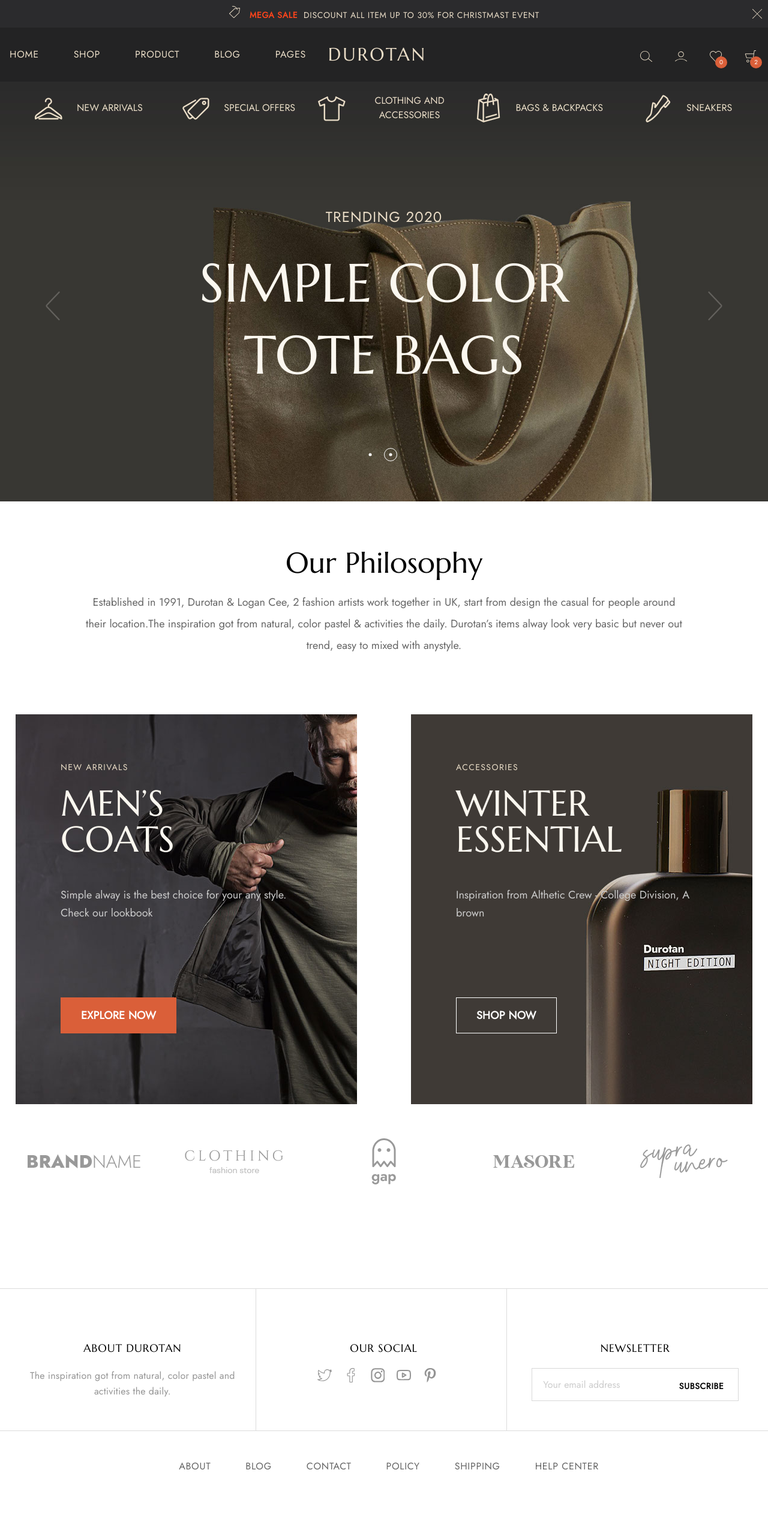
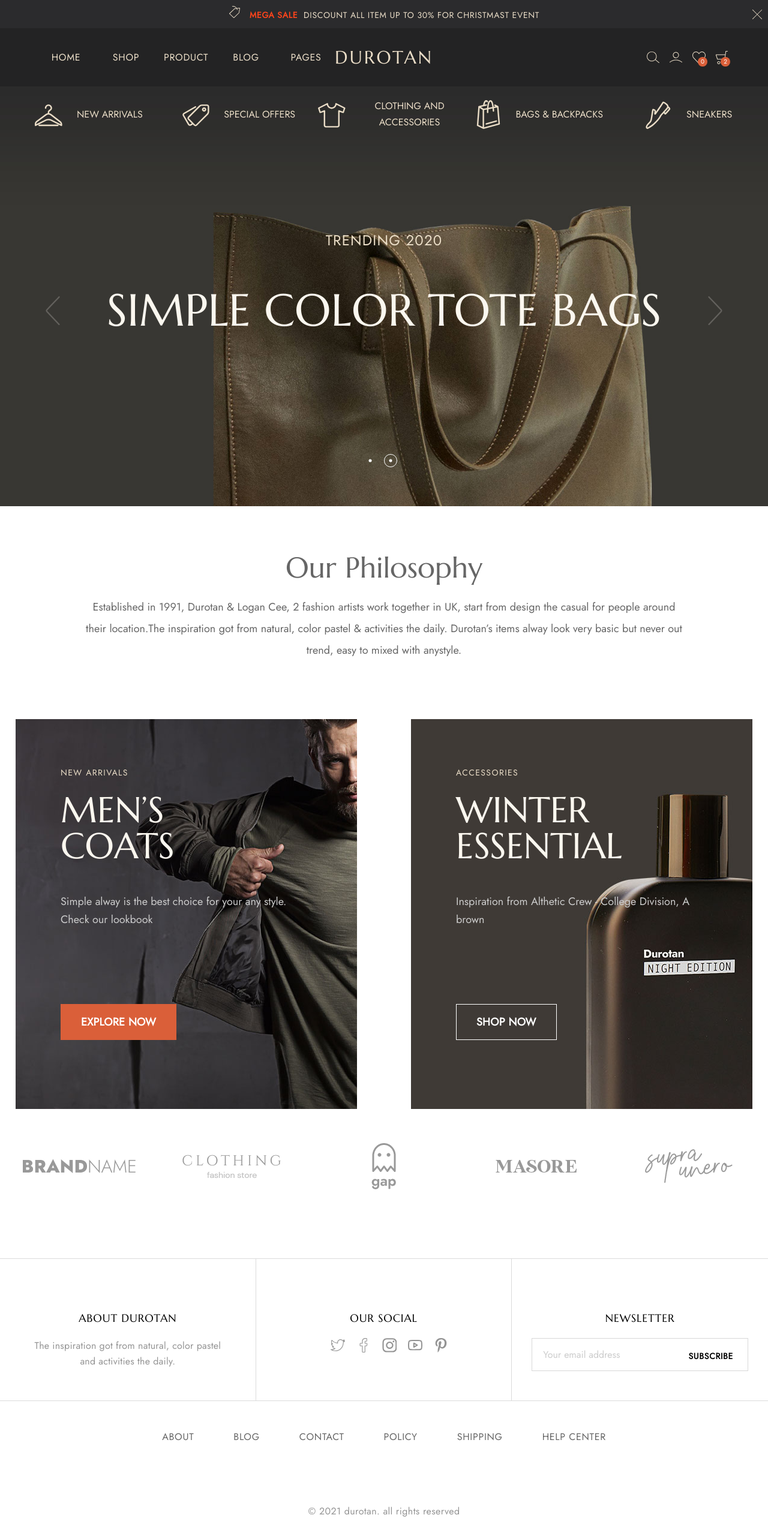
Before and after one commit to ducnam0902/Durotan, a React (Vite) app: page / in a window 1280 px wide. Shown: the top 2556 px of the page at 60% size. Built offline with nearby package versions, Linux system fonts and the light colour scheme.

Commit message:
refactor | layout
refactor | layout

```diff
--- a/src/components/Branch/index.tsx
+++ b/src/components/Branch/index.tsx
@@ -13,33 +13,23 @@ const Branch = () => {
       maxW="container.xl"
       marginTop="42px"
       padding="15px"
-      marginBottom={{ base: '60px', lg: '90px', xl: '158px' }}
+      marginBottom={{ base: '60px', lg: '80px', xl: '100px' }}
     >
-      <Grid templateColumns={{ base: 'repeat(1, 1fr)', md: 'repeat(5, 1fr)' }}>
-        <GridItem>
-          <Box display="flex" justifyContent="center">
-            <Image src={brand01} />
-          </Box>
+      <Grid templateColumns={{ base: 'repeat(1, 1fr)', md: 'repeat(5, 1fr)' }} gap="20px" justifyItems="center">
+        <GridItem colStart={{ lg: 1 }} colEnd={{ lg: 2 }}>
+          <Image src={brand01} />
         </GridItem>
-        <GridItem>
-          <Box display="flex" justifyContent="center">
-            <Image src={brand02} />
-          </Box>
+        <GridItem colStart={{ lg: 2 }} colEnd={{ lg: 3 }}>
+          <Image src={brand02} />
         </GridItem>
-        <GridItem>
-          <Box display="flex" justifyContent="center">
-            <Image src={brand03} />
-          </Box>
+        <GridItem colStart={{ lg: 3 }} colEnd={{ lg: 4 }}>
+          <Image src={brand03} />
         </GridItem>
-        <GridItem>
-          <Box display="flex" justifyContent="center">
-            <Image src={brand04} />
-          </Box>
+        <GridItem colStart={{ lg: 4 }} colEnd={{ lg: 5 }}>
+          <Image src={brand04} />
         </GridItem>
-        <GridItem>
-          <Box display="flex" justifyContent="center">
-            <Image src={brand05} />
-          </Box>
+        <GridItem colStart={{ lg: 5 }} colEnd={{ lg: 6 }}>
+          <Image src={brand05} />
         </GridItem>
       </Grid>
     </Container>
--- a/src/components/Footer/index.tsx
+++ b/src/components/Footer/index.tsx
@@ -1,5 +1,5 @@
 import { Image } from '@chakra-ui/image';
-import { Box, Grid, GridItem, Heading, Text, UnorderedList, ListItem, Container } from '@chakra-ui/layout';
+import { Box, Grid, GridItem, Heading, Text, Wrap, WrapItem, Container, Center, Flex } from '@chakra-ui/layout';
 import { Input } from '@chakra-ui/input';
 import { Button } from '@chakra-ui/button';
 
@@ -9,15 +9,15 @@ import svgface from '@durotan/assets/svgface.svg';
 import svginsta from '@durotan/assets/svginsta.svg';
 import svgyoutube from '@durotan/assets/svgyoutube.svg';
 import svgpin from '@durotan/assets/svgpin.svg';
+import { FC } from 'react';
 
-const Footer = () => {
-  return (
-    <Box>
-      <Box borderTop="1px solid #dbdbdb" borderBottom="1px solid #dbdbdb">
-        <Container maxW={{ base: 'container.sm', lg: 'container.xl' }}>
-          <Grid templateColumns={{ base: 'repeat(1,1fr)', lg: 'repeat(3,1fr)' }} gap={2}>
-            <GridItem w="100%" borderRight={{ lg: '1px solid #dbdbdb' }} padding="90px 15px 36px">
-              <Box>
+const socialIcons = [svgtwiiter, svgface, svginsta, svgyoutube, svgpin];
+
+interface HeadingTitleProps {
+  title: string;
+}
+
+const HeadingTitle: FC<HeadingTitleProps> = ({ title }) => (
   <Heading
     as="h6"
     marginBottom="24px"
@@ -27,92 +27,63 @@ const Footer = () => {
     fontWeight="normal"
     textTransform="uppercase"
     textAlign="center"
+    color="darker"
   >
-                  About Durotan
+    {title}
   </Heading>
+);
+
+const Footer = () => {
+  return (
+    <Box>
+      <Box borderTop="1px solid #dbdbdb" borderBottom="1px solid #dbdbdb">
+        <Grid templateColumns={{ base: 'repeat(1,1fr)', lg: 'repeat(3,1fr)' }}>
+          <GridItem
+            colStart={{ base: 1, lg: 1 }}
+            colEnd={{ base: 2, lg: 2 }}
+            borderRight={{ lg: '1px solid #dbdbdb' }}
+            padding="90px 15px 36px"
+            justifyItems="center"
+          >
+            <Box>
+              <HeadingTitle title="About Durotan" />
               <Text
-                  margin="1em 0"
+                margin="1em auto"
                 textAlign="center"
                 fontSize="16px"
                 color="#949494"
                 lineHeight="26px"
                 letterSpacing="0.015em"
+                width="80%"
               >
                 The inspiration got from natural, color pastel and activities the daily.
               </Text>
             </Box>
           </GridItem>
-            <GridItem w="100%" borderRight={{ lg: '1px solid #dbdbdb' }} padding="90px 15px 36px">
-              <Heading
-                as="h6"
-                marginBottom="24px"
-                fontSize="18px"
-                letterSpacing="0.05em"
-                lineHeight="18px"
-                fontWeight="normal"
-                textTransform="uppercase"
-                textAlign="center"
+          <GridItem
+            colStart={{ base: 1, lg: 2 }}
+            colEnd={{ base: 2, lg: 3 }}
+            borderRight={{ lg: '1px solid #dbdbdb' }}
+            padding="90px 15px 36px"
           >
-                Our Social
-              </Heading>
-              <Box textAlign="center">
+            <HeadingTitle title="Our Social" />
+            <Center>
+              {socialIcons.map((icon, index) => (
                 <Image
                   display="inline-block"
-                  marginRight="20px"
-                  src={svgtwiiter}
+                  marginLeft={{ base: '10px', lg: '19px' }}
+                  src={icon}
                   objectFit="cover"
                   boxSize={{ base: '18px', lg: '24px' }}
                   cursor="pointer"
+                  key={index}
                 />
-                <Image
-                  display="inline-block"
-                  marginRight="20px"
-                  src={svgface}
-                  objectFit="cover"
-                  boxSize={{ base: '18px', lg: '24px' }}
-                  cursor="pointer"
-                />
-                <Image
-                  display="inline-block"
-                  marginRight="20px"
-                  src={svginsta}
-                  objectFit="cover"
-                  boxSize={{ base: '18px', lg: '24px' }}
-                  cursor="pointer"
-                />
-                <Image
-                  display="inline-block"
-                  marginRight="20px"
-                  src={svgyoutube}
-                  objectFit="cover"
-                  boxSize={{ base: '18px', lg: '24px' }}
-                  cursor="pointer"
-                />
-                <Image
-                  display="inline-block"
-                  marginRight="20px"
-                  src={svgpin}
-                  objectFit="cover"
-                  boxSize={{ base: '18px', lg: '24px' }}
-                  cursor="pointer"
-                />
-              </Box>
+              ))}
+            </Center>
           </GridItem>
-            <GridItem w="100%" padding="90px 15px 36px">
-              <Heading
-                as="h6"
-                marginBottom="24px"
-                fontSize="18px"
-                letterSpacing="0.05em"
-                lineHeight="18px"
-                fontWeight="normal"
-                textTransform="uppercase"
-                textAlign="center"
-              >
-                Newsletter
-              </Heading>
-              <Box
-                display="flex"
+          <GridItem colStart={{ base: 1, lg: 3 }} colEnd={{ base: 2, lg: 4 }} padding="90px 15px 36px">
+            <HeadingTitle title="Newsletter" />
+            <Flex
               marginLeft="18px"
               marginRight="18px"
               border="1px solid #d8d8d8"
@@ -138,24 +109,21 @@ const Footer = () => {
               >
                 Subscribe
               </Button>
-              </Box>
+            </Flex>
           </GridItem>
         </Grid>
-        </Container>
       </Box>
-      <Box>
-        <UnorderedList
+      <Center>
+        <Wrap
+          direction={{ base: 'column', lg: 'row' }}
+          margin="0 auto"
           fontSize="16px"
           letterSpacing="0.7px"
-          listStyleType="none"
-          display="flex"
           color="#666666"
-          justifyContent="center"
           padding="47px 0"
-          flexWrap="wrap"
         >
           {secondaryMenu.map((menuItem, index) => (
-            <ListItem
+            <WrapItem
               key={index}
               paddingLeft="29px"
               paddingRight="29px"
@@ -166,10 +134,10 @@ const Footer = () => {
               }}
             >
               {menuItem.title}
-            </ListItem>
+            </WrapItem>
           ))}
-        </UnorderedList>
-      </Box>
+        </Wrap>
+      </Center>
       <Box padding="50px 60px">
         <Text marginBottom="15px" textAlign="center" fontSize="16px" letterSpacing="0.025em" color="#949494">
           © 2021 durotan. all rights reserved
--- a/src/components/Header/index.tsx
+++ b/src/components/Header/index.tsx
@@ -4,9 +4,6 @@ import {
   Image,
   Grid,
   GridItem,
-  UnorderedList,
-  ListItem,
-  Container,
   Link as CustomLink,
   Drawer,
   DrawerOverlay,
@@ -16,6 +13,7 @@ import {
   DrawerFooter,
   useDisclosure,
   Heading,
+  Circle,
 } from '@chakra-ui/react';
 import { Link } from 'react-router-dom';
 import { primaryMenu } from '@durotan/data/constants';
@@ -27,16 +25,27 @@ import accountIcon from '@durotan/assets/svgaccount.svg';
 import favouriteIcon from '@durotan/assets/svgfavourite.svg';
 import cartIcon from '@durotan/assets/svgcart.svg';
 import hamburgerIcon from '@durotan/assets/svghamburger.svg';
+import { useState } from 'react';
 
 const Header = () => {
   const { isOpen, onOpen, onClose } = useDisclosure();
+  const [isShowMegasales, setIsShowMegasales] = useState<boolean>(() => {
+    const megaSales: string | null = localStorage.getItem('megaSales');
+    return megaSales === null ? true : Boolean(JSON.parse(megaSales));
+  });
+
+  const handleCloseMegaSales = () => {
+    localStorage.setItem('megaSales', JSON.stringify(!isShowMegasales));
+    setIsShowMegasales(!isShowMegasales);
+  };
 
   return (
     <Box>
+      {isShowMegasales && (
         <Box background="#2b2b2d" position="relative">
           <Text
             letterSpacing="0.7px"
-          color="#eaddc7"
+            color="white"
             textTransform="uppercase"
             fontWeight="500"
             textAlign="center"
@@ -66,22 +75,25 @@ const Header = () => {
             right="10px"
             transform="translateY(-50%)"
             cursor="pointer"
+            onClick={handleCloseMegaSales}
           />
         </Box>
-      <Box backgroundColor="#232324" height={{ base: '45px', lg: '90px' }} lineHeight={{ base: '45px', lg: '90px' }}>
-        <Container maxW={{ base: 'container.sm', lg: 'container.xl' }} padding="0">
+      )}
+      <Box backgroundColor="#232324" height={{ base: '45px', lg: '97px' }} lineHeight={{ base: '45px', lg: '97px' }}>
         <Grid
-            templateColumns={{ base: 'repeat(2,1fr)', lg: 'repeat(3,1fr)' }}
-            gap={2}
-            borderBottom={{ base: '1px solid #c4c3bd', lg: 'none' }}
+          templateColumns={{ base: '25px repeat(6,1fr) 25px', xl: '60px repeat(10,1fr) 60px' }}
+          borderBottom={{ base: '1px solid #c4c3bd', xl: 'none' }}
+          height={{ base: '45px', lg: '97px' }}
         >
-            <GridItem w="100%" display={{ base: 'none', lg: 'block' }}>
-              <UnorderedList fontSize="16px" letterSpacing="0.7px" listStyleType="none" display="flex" color="#eaddc7">
+          <GridItem hideBelow="xl" colStart={2} colEnd={6}>
+            <Grid templateColumns="repeat(5, 100px)" justifyItems="center">
               {primaryMenu.map((menuItem, index) => (
-                  <ListItem
+                <Box
+                  color="#eaddc7"
+                  fontSize="16px"
+                  letterSpacing="0.7px"
+                  listStyleType="none"
                   key={index}
-                    paddingLeft={index === 0 ? '0' : '29px'}
-                    paddingRight="29px"
                   textTransform="uppercase"
                   cursor="pointer"
                   _hover={{
@@ -89,11 +101,15 @@ const Header = () => {
                   }}
                 >
                   {menuItem}
-                  </ListItem>
+                </Box>
               ))}
-              </UnorderedList>
+            </Grid>
           </GridItem>
-            <GridItem w="100%">
+          <GridItem
+            colStart={{ base: 2, xl: 6 }}
+            colEnd={{ base: 3, xl: 8 }}
+            textAlign={{ base: 'left', xl: 'center' }}
+          >
             <CustomLink
               as={Link}
               to="/"
@@ -115,92 +131,69 @@ const Header = () => {
               Durotan
             </CustomLink>
           </GridItem>
-            <GridItem w="100%" display="flex" justifyContent="flex-end" alignItems="center">
-              <Image
-                display="inline-block"
-                marginRight="19px"
-                src={searchIcon}
-                objectFit="cover"
-                boxSize={{ base: '18px', lg: '20px' }}
-                cursor="pointer"
-              />
-              <Image
-                display="inline-block"
-                marginRight="19px"
-                marginLeft={{ base: '0', lg: '19px' }}
-                src={accountIcon}
-                objectFit="cover"
-                boxSize={{ base: '18px', lg: '20px' }}
-                cursor="pointer"
-              />{' '}
+          <GridItem colStart={{ base: 7, xl: 10 }} colEnd={{ base: 8, xl: 12 }} justifyItems={'end'}>
+            <Grid
+              templateColumns="repeat(4, 28px)"
+              height={{ base: '49px', lg: '97px' }}
+              justifyContent="end"
+              gap="10px"
+            >
+              <GridItem colSpan={1} alignSelf="center">
+                <Image src={searchIcon} objectFit="cover" boxSize={{ base: '18px', lg: '21px' }} cursor="pointer" />
+              </GridItem>
+              <GridItem colSpan={1} alignSelf="center">
+                <Image src={accountIcon} objectFit="cover" boxSize={{ base: '18px', lg: '21px' }} cursor="pointer" />
+              </GridItem>
+              <GridItem colSpan={1} alignSelf="center" hideBelow="xl">
                 <Box display="inherit" position="relative">
                   <Image
                     marginRight="19px"
-                  marginLeft={{ base: '0', lg: '19px' }}
                     src={favouriteIcon}
                     objectFit="cover"
-                  boxSize={{ base: '18px', lg: '20px' }}
+                    boxSize={{ base: '18px', lg: '22px' }}
                     cursor="pointer"
-                  display={{ base: 'none', lg: 'inline-block' }}
                   />
-                <Box
-                  display={{ base: 'none', lg: 'inline-block' }}
-                  borderRadius="50%"
+                  <Circle
                     background="#da5f39"
-                  width="20px"
-                  height="20px"
+                    size="16px"
                     fontSize="10px"
                     lineHeight="20px"
-                  textAlign="center"
                     color="#ffffff"
                     position="absolute"
                     top="10px"
-                  right="10px"
+                    right="3px"
                     zIndex="3"
                   >
                     0
+                  </Circle>
                 </Box>
-              </Box>
+              </GridItem>
+              <GridItem colSpan={1} alignSelf="center">
                 <Box display="inherit" position="relative" onClick={onOpen}>
-                <Image
-                  display="inline-block"
-                  marginRight="19px"
-                  marginLeft={{ base: '0', lg: '19px' }}
-                  src={cartIcon}
-                  objectFit="cover"
-                  boxSize={{ base: '18px', lg: '20px' }}
-                  cursor="pointer"
-                />
-                <Box
-                  borderRadius="50%"
+                  <Image src={cartIcon} objectFit="cover" boxSize={{ base: '18px', lg: '22px' }} cursor="pointer" />
+                  <Circle
                     background="#da5f39"
-                  width="20px"
-                  height="20px"
+                    size="16px"
                     fontSize="10px"
                     lineHeight="20px"
-                  textAlign="center"
                     color="#ffffff"
                     position="absolute"
                     top="10px"
-                  right="10px"
+                    right="3px"
                     zIndex="3"
                   >
                     2
+                  </Circle>
                 </Box>
-              </Box>
-              <Image
-                marginRight="19px"
-                marginLeft={{ base: '0', lg: '19px' }}
-                src={hamburgerIcon}
-                objectFit="cover"
-                cursor="pointer"
-                boxSize={{ base: '18px', lg: '20px' }}
-                display={{ base: 'inline-block', lg: 'none' }}
-              />
+              </GridItem>
+              <GridItem colSpan={1} hideFrom="xl" alignSelf="center">
+                <Image src={hamburgerIcon} objectFit="cover" cursor="pointer" boxSize={{ base: '18px', lg: '20px' }} />
               </GridItem>
             </Grid>
-        </Container>
+          </GridItem>
+        </Grid>
       </Box>
+
       <Drawer isOpen={isOpen} placement="right" onClose={onClose} size={{ base: 'xs', lg: 'md' }}>
         <DrawerOverlay />
         <DrawerContent paddingLeft={{ base: '20px', lg: '60px' }} paddingRight={{ base: '20px', lg: '60px' }}>
--- a/src/components/Philosophy/index.tsx
+++ b/src/components/Philosophy/index.tsx
@@ -81,7 +81,7 @@ const Philosophy = () => {
                   fontSize="18px"
                   borderRadius="0"
                   boxSizing="content-box"
-                  transition="0.4s"
+                  transition="all 0.4s"
                   backgroundColor="#DA5F39"
                   _hover={{
                     color: '#DA5F39',
--- a/src/components/Slide/index.tsx
+++ b/src/components/Slide/index.tsx
@@ -3,11 +3,12 @@ import slide2 from '@durotan/assets/slider02.jpg';
 import nextIcon from '@durotan/assets/svgnext.svg';
 import previousIcon from '@durotan/assets/svgprevious.svg';
 
-import { Box, Image, Heading, Text, Container } from '@chakra-ui/react';
+import { Box, Image, Heading, Text, Container, Flex } from '@chakra-ui/react';
 import { elementorItem } from '@durotan/data/constants';
 import { Carousel } from 'react-responsive-carousel';
 import 'react-responsive-carousel/lib/styles/carousel.min.css';
-import { FunctionComponent } from 'react';
+import { FC } from 'react';
+
 type titleComponentProps = {
   subTitle: string;
   mainTitle: string;
@@ -19,9 +20,9 @@ type elementorWidgetProps = {
   title: string;
 };
 
-const RenderElementorWidget: FunctionComponent<elementorWidgetProps> = ({ image, title }) => {
+const RenderElementorWidget: FC<elementorWidgetProps> = ({ image, title }) => {
   return (
-    <Box width="234px" marginLeft="15px" display="flex" justifyContent="center" alignItems="center">
+    <Flex width="234px" marginLeft="15px" justifyContent="center" alignItems="center">
       <Image src={image} width="48px !important" marginRight="22px" />
       <Text
         cursor="pointer"
@@ -33,11 +34,11 @@ const RenderElementorWidget: FunctionComponent<elementorWidgetProps> = ({ image,
       >
         {title}
       </Text>
-    </Box>
+    </Flex>
   );
 };
 
-const RenderTitleHeader: FunctionComponent<titleComponentProps> = ({ subTitle, mainTitle, image }) => {
+const RenderTitleHeader: FC<titleComponentProps> = ({ subTitle, mainTitle, image }) => {
   return (
     <Box
       zIndex="4"
@@ -60,12 +61,12 @@ const RenderTitleHeader: FunctionComponent<titleComponentProps> = ({ subTitle, m
       <Text
         fontSize="24px"
         fontWeight="500"
-        lineHeight={{ base: '20px', md: '80px' }}
+        lineHeight={{ base: '20px', md: '60px' }}
         letterSpacing="1.2px"
-        zIndex="2"
+        zIndex="10"
         position="absolute"
         left="50%"
-        top="30%"
+        top="35%"
         transform="translate(-50%, -30%)"
         color="#EADDC7"
         textTransform="uppercase"
@@ -73,16 +74,17 @@ const RenderTitleHeader: FunctionComponent<titleComponentProps> = ({ subTitle, m
         {subTitle}
       </Text>
       <Heading
-        fontSize={{ base: '40px', lg: '80px', xl: '90px' }}
+        fontSize={{ base: '30px', lg: '50px', xl: '75px' }}
         textTransform="uppercase"
         lineHeight={{ base: '40px', lg: '80px', xl: '120px' }}
         color="#FBF7EF"
-        zIndex="2"
+        zIndex="10"
         position="absolute"
         left="50%"
-        top="60%"
+        top="55%"
         transform="translate(-50%, -60%)"
         fontWeight="400"
+        width="100%"
       >
         {mainTitle}
       </Heading>
--- a/src/globalStyles.ts
+++ b/src/globalStyles.ts
@@ -1,12 +1,17 @@
 import { extendTheme } from '@chakra-ui/react';
 export const theme = extendTheme({
-  'html, body': {
-    fontFamily: 'Jost, sans-serif',
-    fontSize: '18px',
-    fontWeight: '400',
-    lineHeight: '1.67',
-    wordWrap: 'break-word',
-    color: '#666666',
+  styles: {
+    global: {
+      body: {
+        fontFamily: 'Jost, sans-serif',
+        fontSize: '62.5%',
+        fontWeight: '400',
+        lineHeight: '1.67',
+        wordWrap: 'break-word',
+        color: '#666666',
+        backgroundColor: '#fff',
+      },
+    },
   },
   fonts: {
     body: 'Jost, sans-serif',
@@ -16,6 +21,7 @@ export const theme = extendTheme({
     darker: '#000000',
     dark: '#222222',
     light: '#ffffff',
+    white: '#eaddc7',
     gray: '#999999',
     primary: '#928656',
     blue: '#00ccff',
@@ -46,7 +52,6 @@ export const theme = extendTheme({
   },
   'a:focus, a:hover, a:active': {
     outline: 0,
-    color: '#928656',
   },
   p: {
     marginBottom: '1.5em',
```
Lines whose indentation alone changed are shown as unchanged.
